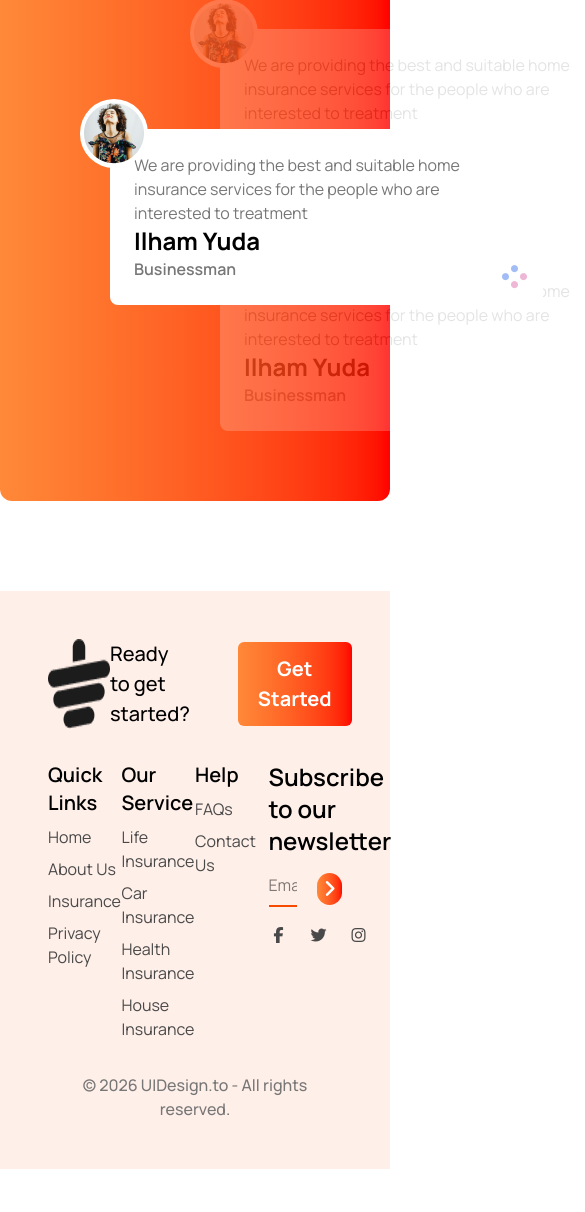
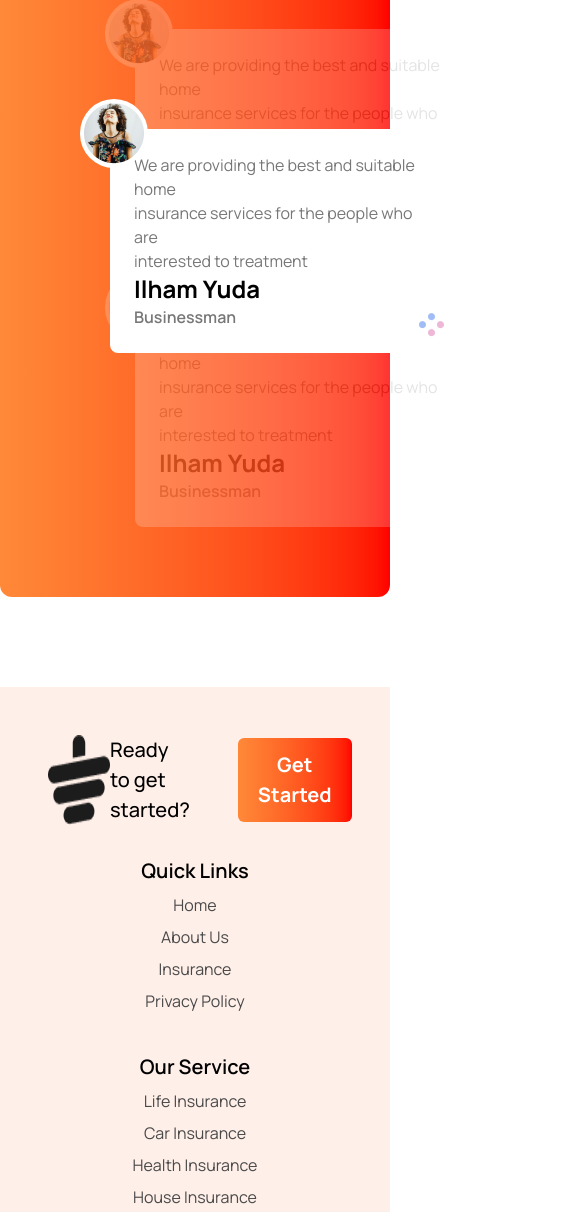
Before and after one commit to Redwanhossain200/tea-house-tailwind-project, a plain HTML site: page index.html in a window 390 px wide. Shown: the part 4962-6174 px from the top of the page, 585 px wide, since content can reach past the window. Before the commit the page ends 6131 px from the top, so only its background shows below. Drawn offline with nearby package versions, Linux system fonts and the light colour scheme.

Commit message:
add fav icon and footer section

```diff
--- a/index.html
+++ b/index.html
@@ -18,6 +18,9 @@
   <link rel="stylesheet" href="https://cdnjs.cloudflare.com/ajax/libs/font-awesome/7.0.1/css/all.min.css"
     integrity="sha512-2SwdPD6INVrV/lHTZbO2nodKhrnDdJK9/kg2XD1r9uGqPo1cUbujc+IYdlYdEErWNu69gVcYgdxlmVmzTWnetw=="
     crossorigin="anonymous" referrerpolicy="no-referrer" />
+
+  <!-- Fav Icon -->
+  <link rel="shortcut icon" href="https://img.icons8.com/?size=48&id=vt3FjELxZZG0&format=png" type="image/x-icon">
 
   <style>
     * {
@@ -148,9 +151,9 @@
       </div>
     </div>
 
-    <div class="meet-our-client-right pl-[150px] relative">
+    <div class="meet-our-client-right pl-[65px] sm:pl-[150px] relative">
       <!-- Review Card 1  -->
-      <div class="bg-white rounded-lg p-6 w-[433px] absolute left-10 top-[100px] z-50">
+      <div class="bg-white rounded-lg p-6 w-[350px] sm:w-[433px] absolute left-10 top-[100px] z-50">
         <p class="text-[#777777]">We are providing the best and suitable home<br>insurance services for the
           people who are<br>
           interested to
@@ -164,7 +167,7 @@
         <img src="./images/circles.png" alt="" class="absolute right-4 bottom-4">
       </div>
       <!-- Review Card 2  -->
-      <div class="bg-white rounded-lg p-6 w-[433px] relative mb-[50px] opacity-20">
+      <div class="bg-white rounded-lg p-6 w-[350px] sm:w-[433px] relative mb-[50px] opacity-20">
         <p class="text-[#777777]">We are providing the best and suitable home<br>insurance services for the
           people who are<br>
           interested to
@@ -177,7 +180,7 @@
         </div>
       </div>
       <!-- Review Card 3  -->
-      <div class="bg-white rounded-lg p-6 w-[433px] relative opacity-20">
+      <div class="bg-white rounded-lg p-6 w-[350px] sm:w-[433px] relative opacity-20">
         <p class="text-[#777777]">We are providing the best and suitable home<br>insurance services for the
           people who are<br>
           interested to
@@ -207,7 +210,7 @@
       </div>
 
       <!-- Footer Links  -->
-      <div class="grid grid-cols-4">
+      <div class="grid grid-cols-1 md:grid-cols-2 lg:grid-cols-4 gap-10 text-center md:text-left">
         <ul class="space-y-2">
           <li class="font-semibold text-xl">Quick Links</li>
           <li class="text-[#494949]"><a href="">Home</a></li>
```
